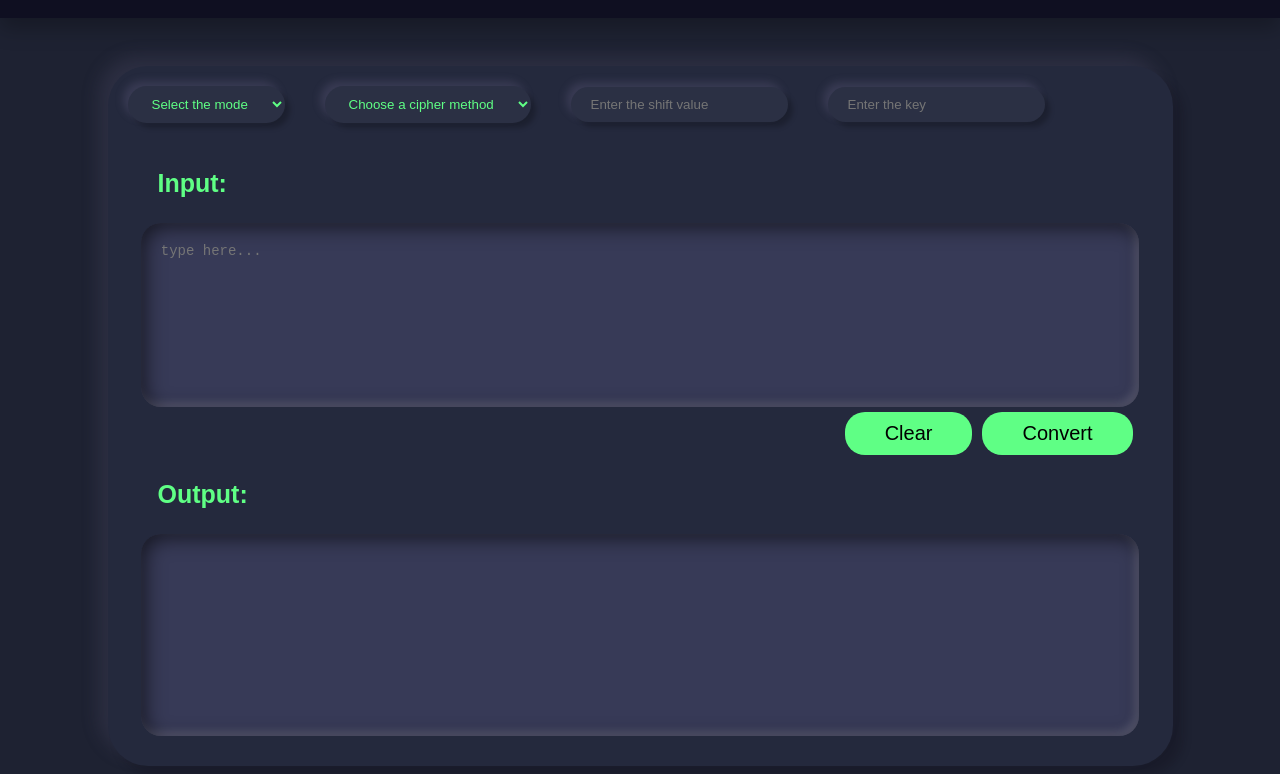
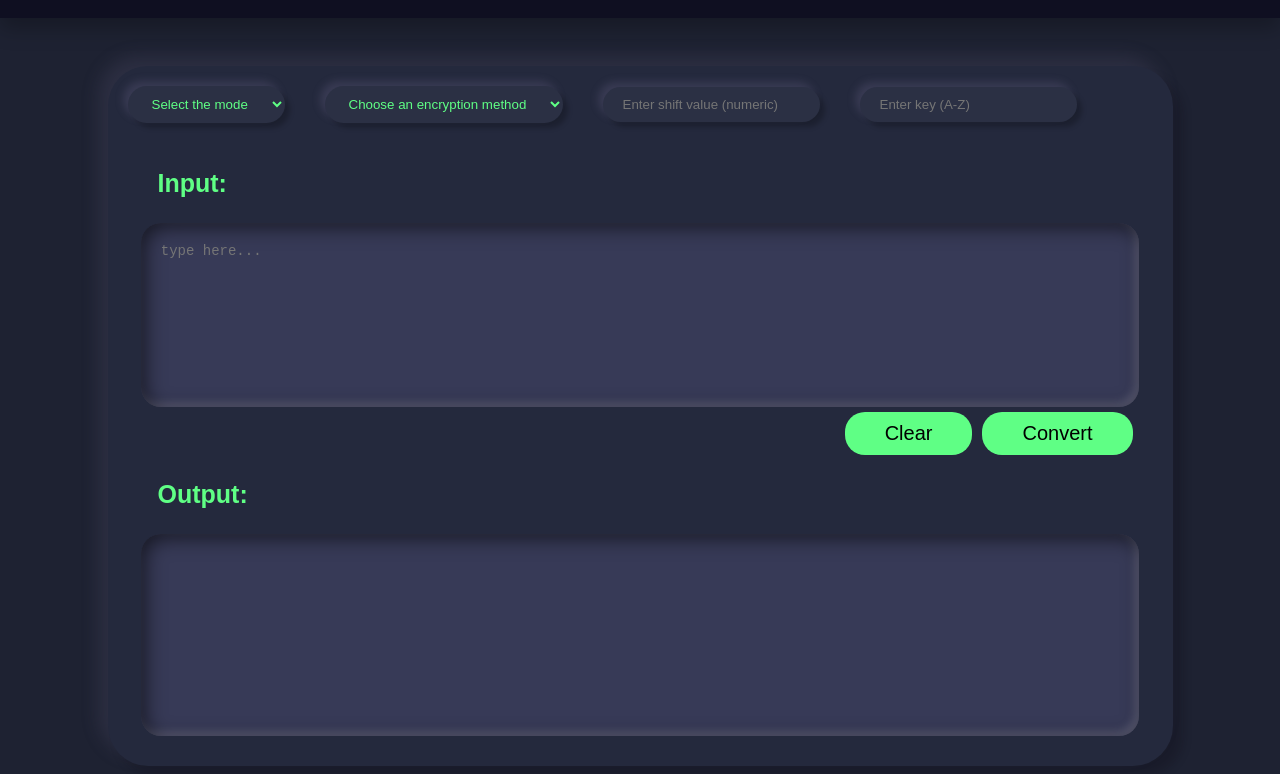
Before and after one commit to josephsyrus/simpleCipher, a plain HTML site: page index.html in a window 1280 px wide. Shown: the part 82-856 px from the top of the page. Drawn offline with Linux system fonts and the light colour scheme.

Commit message:
improved accessibility

```diff
--- a/index.html
+++ b/index.html
@@ -20,14 +20,14 @@
         <option>Decrypt</option>
       </select>
       <select class="cipher-select">
-        <option value="" selected disabled>Choose a cipher method</option>
+        <option value="" selected disabled>Choose an encryption method</option>
         <option value="Ceasar">Ceasar Cipher</option>
         <option value="ROT13">ROT13 Cipher</option>
         <option value="atbash">Atbash Cipher</option>
         <option value="vigenere">Vigenère Cipher</option>
        </select>
-       <input placeholder="Enter the shift value" class="shift-input">
-       <input placeholder="Enter the key" class="key-input">
+       <input placeholder="Enter shift value (numeric)" class="shift-input">
+       <input placeholder="Enter key (A-Z)" class="key-input">
        <div class="error-container" disabled>Error!</div>
     </div>
 
```
